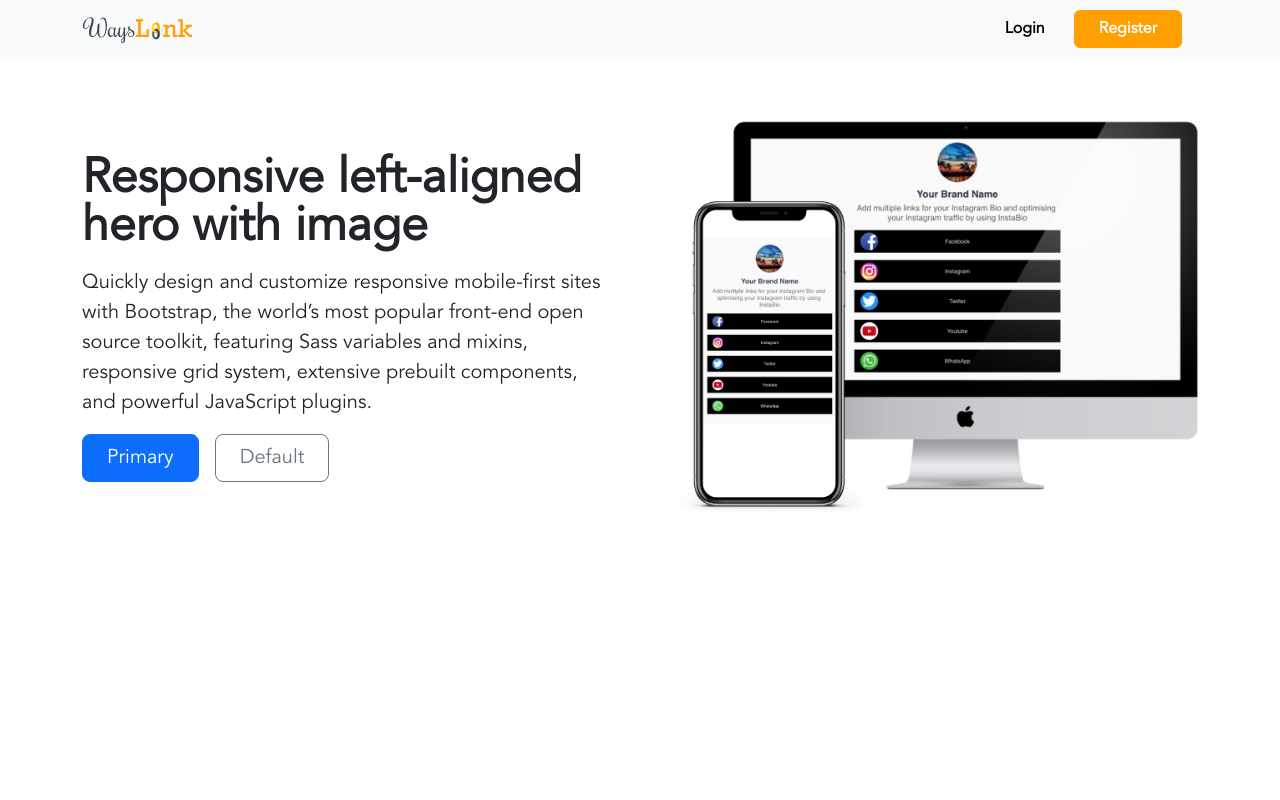
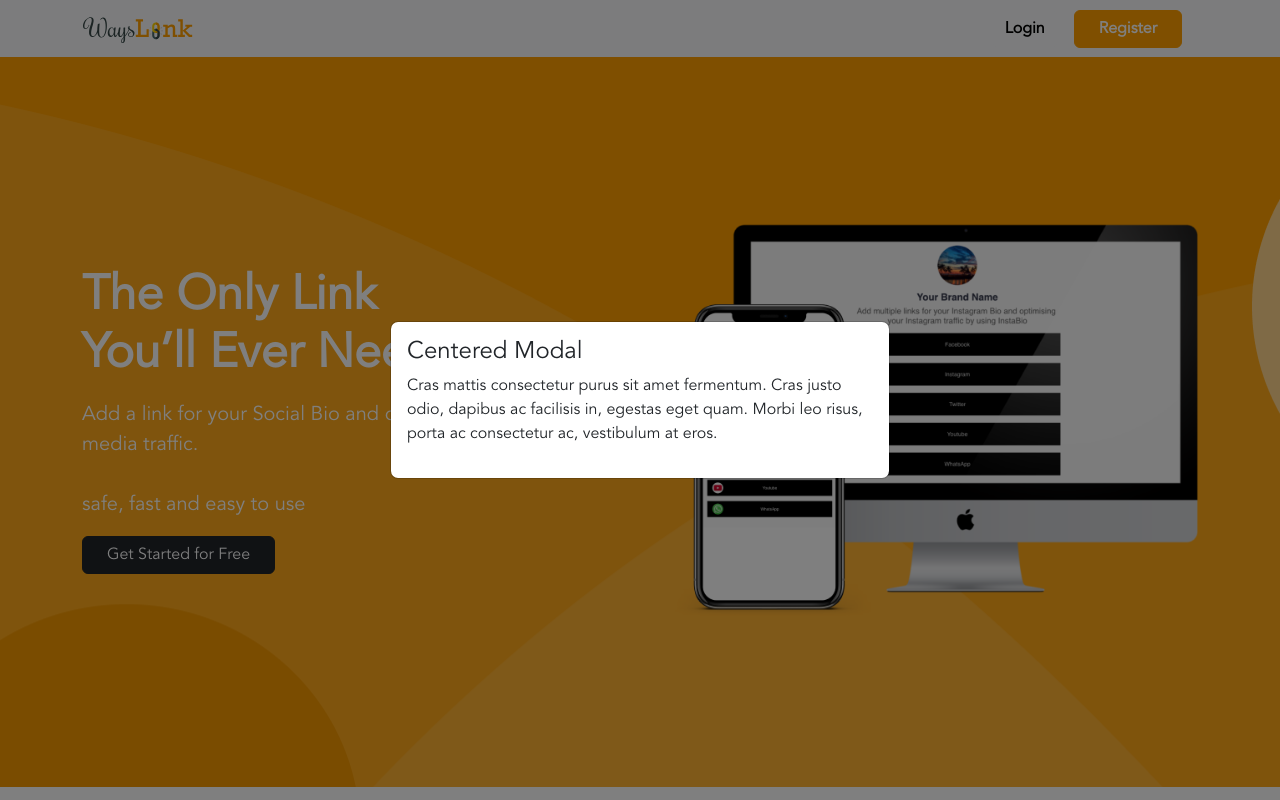
Before and after one commit to dianerdiana/dumblink-reactjs, a React (Create React App) app: page / in a window 1280 px wide. Both pictures are taken after a click on the button "Login". Built offline with nearby package versions, Linux system fonts and the light colour scheme.

Commit message:
First Commit

```diff
--- a/src/App.js
+++ b/src/App.js
@@ -1,11 +1,7 @@
 import Landing from './views/Landing';
 
 function App() {
-  return (
-    <div className='App'>
-      <Landing />
-    </div>
-  );
+  return <Landing />;
 }
 
 export default App;
--- a/src/assets/custom.scss
+++ b/src/assets/custom.scss
@@ -5,6 +5,11 @@
 
 * {
   font-family: Avenir, sans-serif;
+  box-sizing: border-box;
 }
 
 $warning: #ff9f00;
+
+.hero-section {
+  background-image: url('./images/background.png');
+}
--- /dev/null
+++ b/src/components/authentication/Login.js
@@ -0,0 +1,24 @@
+import React from 'react';
+
+import Modal from 'react-bootstrap/Modal';
+
+function Login(props) {
+  return (
+    <Modal
+      {...props}
+      size='md'
+      aria-labelledby='contained-modal-title-vcenter'
+      centered>
+      <Modal.Body>
+        <h4>Centered Modal</h4>
+        <p>
+          Cras mattis consectetur purus sit amet fermentum. Cras justo odio,
+          dapibus ac facilisis in, egestas eget quam. Morbi leo risus, porta ac
+          consectetur ac, vestibulum at eros.
+        </p>
+      </Modal.Body>
+    </Modal>
+  );
+}
+
+export default Login;
--- /dev/null
+++ b/src/components/contents/Hero.js
@@ -0,0 +1,46 @@
+import React from 'react';
+
+// React Bootstrap
+import { Container, Row, Col, Button } from 'react-bootstrap';
+
+const Hero = () => {
+  return (
+    <Container>
+      <Row className='flex-lg-row-reverse justify-content-center align-items-center g-5 py-5'>
+        <Col xs='10' sm='8' lg='6'>
+          <img
+            src='/images/hero-image.png'
+            className='d-block mx-lg-auto img-fluid'
+            alt='Dumblink Hero'
+            width='700'
+            height='500'
+            loading='lazy'
+          />
+        </Col>
+        <Col lg='6'>
+          <h1 className='display-5 fw-bold lh-4 mb-3 text-white'>
+            The Only Link <br /> You’ll Ever Need
+          </h1>
+          <p className='lead text-white'>
+            Add a link for your Social Bio and optimize your social media
+            traffic.
+            <br />
+            <br />
+            safe, fast and easy to use
+          </p>
+          <div className='d-grid gap-2 d-md-flex justify-content-md-start'>
+            <Button
+              type='button'
+              variant='dark'
+              size='md'
+              className='px-4 me-md-2'>
+              Get Started for Free
+            </Button>
+          </div>
+        </Col>
+      </Row>
+    </Container>
+  );
+};
+
+export default Hero;
--- a/src/components/navbar/NavbarLanding.js
+++ b/src/components/navbar/NavbarLanding.js
@@ -1,10 +1,20 @@
 import React from 'react';
 
+// React Bootstrap
 import { Container, Nav, Navbar, Offcanvas, Button } from 'react-bootstrap';
 
+// Custom Components
+import Login from '../authentication/Login';
+
 function NavbarLanding() {
+  const [showLogin, setShowLogin] = React.useState(false);
+
+  const toggleLogin = () => {
+    setShowLogin(!showLogin);
+  };
+
   return (
-    <Navbar expand='md' bg='light' className='mb-3'>
+    <Navbar expand='md' bg='light'>
       <Container>
         <Navbar.Brand href='#'>
           <img src='/images/logo.svg' alt='brand' />
@@ -15,17 +25,26 @@ function NavbarLanding() {
           aria-labelledby='NavbarLanding'
           placement='end'>
           <Offcanvas.Header closeButton>
-            <Offcanvas.Title>Off Canvas</Offcanvas.Title>
+            <Offcanvas.Title>
+              <img src='/images/logo.svg' alt='brand' />
+            </Offcanvas.Title>
           </Offcanvas.Header>
           <Offcanvas.Body>
             <Nav className='justify-content-end flex-grow-1 pe-3'>
-              <Nav.Item>
-                <Button variant='light' className='fw-bold me-3'>
+              <Nav.Item className='d-grid pe-lg-3 pb-3 pb-md-0'>
+                <Button
+                  onClick={toggleLogin}
+                  size='md'
+                  variant='light'
+                  className='fw-bold'>
                   Login
                 </Button>
               </Nav.Item>
-              <Nav.Item>
-                <Button variant='warning' className='text-white fw-bold px-4'>
+              <Nav.Item className='d-grid'>
+                <Button
+                  size='md'
+                  variant='warning'
+                  className='text-white fw-bold px-4'>
                   Register
                 </Button>
               </Nav.Item>
@@ -33,6 +52,8 @@ function NavbarLanding() {
           </Offcanvas.Body>
         </Navbar.Offcanvas>
       </Container>
+
+      <Login show={showLogin} onHide={toggleLogin} />
     </Navbar>
   );
 }
--- a/src/views/Landing.js
+++ b/src/views/Landing.js
@@ -1,52 +1,22 @@
-import { Container, Row, Col } from 'react-bootstrap';
+// React Bootstrap
+import { Row } from 'react-bootstrap';
+
+// Custom Components
 import NavbarLanding from '../components/navbar/NavbarLanding';
+import Hero from '../components/contents/Hero';
 
 const Landing = () => {
   return (
-    <>
-      <NavbarLanding />
-
-      <section className='hero-section'>
-        <Container>
-          <Row className='flex-lg-row-reverse align-items-center g-5 py-5'>
-            <Col xs='10' sm='8' lg='6'>
-              <img
-                src='/images/hero-image.png'
-                className='d-block mx-lg-auto img-fluid'
-                alt='Dumblink Hero'
-                width='700'
-                height='500'
-                loading='lazy'
-              />
-            </Col>
-            <Col lg='6'>
-              <h1 className='display-5 fw-bold lh-1 mb-3'>
-                Responsive left-aligned hero with image
-              </h1>
-              <p className='lead'>
-                Quickly design and customize responsive mobile-first sites with
-                Bootstrap, the world’s most popular front-end open source
-                toolkit, featuring Sass variables and mixins, responsive grid
-                system, extensive prebuilt components, and powerful JavaScript
-                plugins.
-              </p>
-              <div className='d-grid gap-2 d-md-flex justify-content-md-start'>
-                <button
-                  type='button'
-                  className='btn btn-primary btn-lg px-4 me-md-2'>
-                  Primary
-                </button>
-                <button
-                  type='button'
-                  className='btn btn-outline-secondary btn-lg px-4'>
-                  Default
-                </button>
-              </div>
-            </Col>
-          </Row>
-        </Container>
-      </section>
-    </>
+    <Row className='flex-column px-0 mx-0'>
+      <header className='col px-0'>
+        <NavbarLanding />
+      </header>
+      <main
+        className='px-0 hero-section d-lg-flex align-items-center'
+        style={{ minHeight: '91.2vh' }}>
+        <Hero />
+      </main>
+    </Row>
   );
 };
 
```
Also changed, not shown: src/components/authentication/Register.js (added, +33 -0 lines), src/assets/images/background.png (renamed from public/images/background.png).
